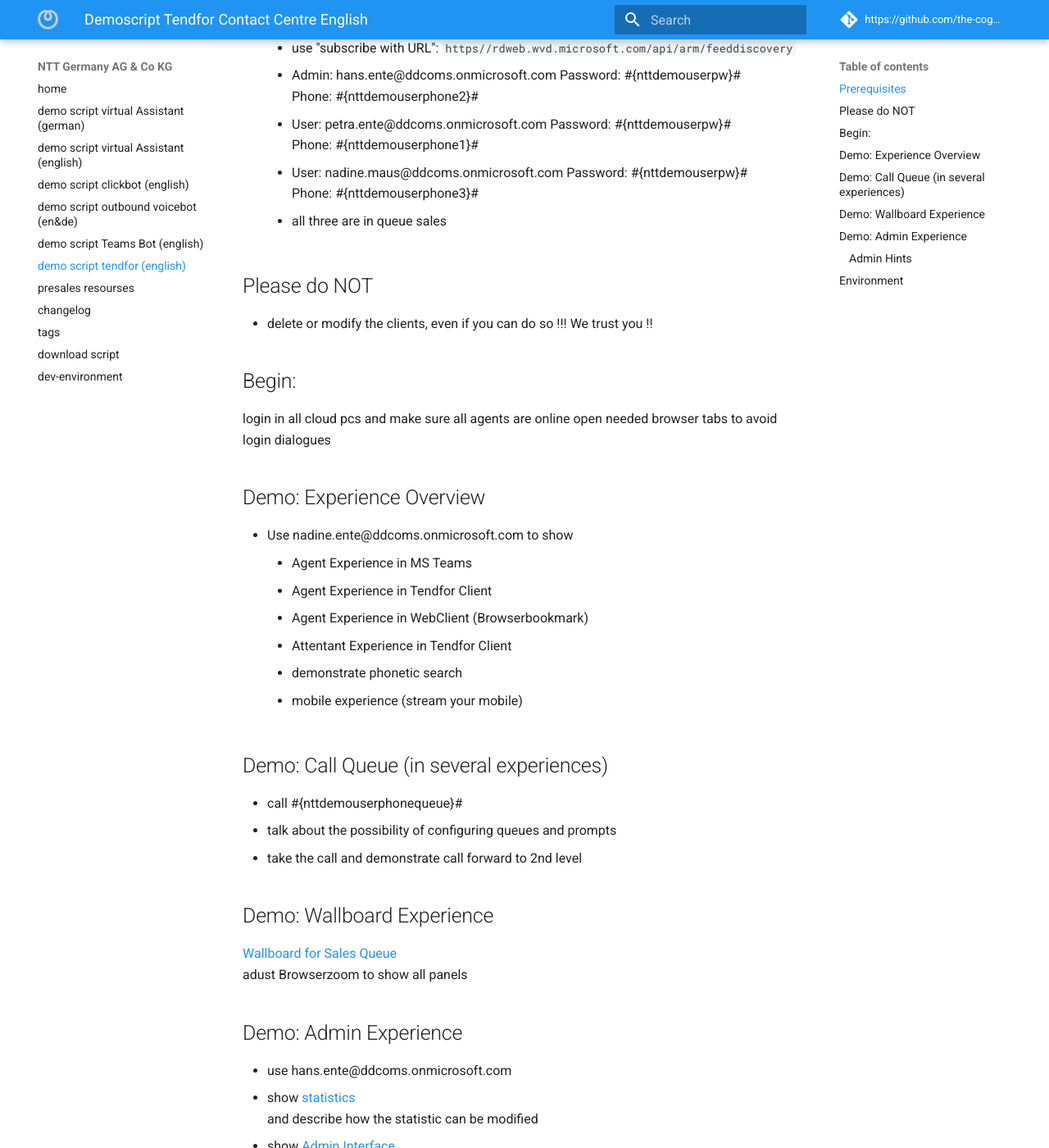
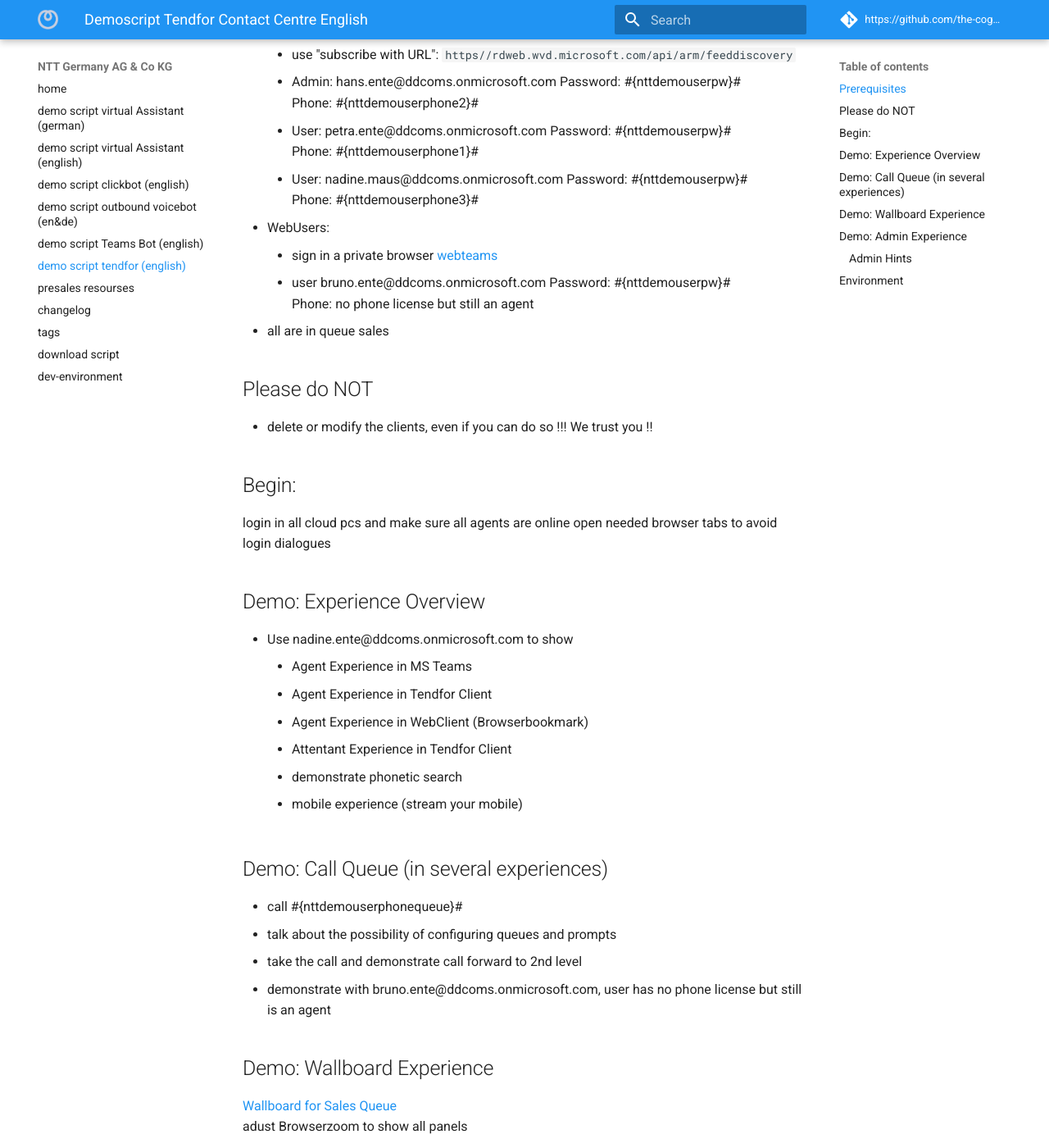
Before and after one commit to the-cognitiveservices-ninja/demo-environment, an MkDocs documentation site: the page built from docs/tendfor.md, in a window 1280 px wide and 1400 px high, scrolled down 310 px. Shown: the whole window at 82% size. Built offline with MkDocs 1.6.1 and Material for MkDocs 9.7.7, drawn with Linux system fonts in a browser that asks for light colours; comment, search, counter and statistics services are not loaded.

Commit message:
added webonly user bruno

```diff
--- a/docs/tendfor.md
+++ b/docs/tendfor.md
@@ -21,7 +21,12 @@
       Phone: #{nttdemouserphone1}#
     - User: nadine.maus@ddcoms.onmicrosoft.com Password: #{nttdemouserpw}#
       Phone: #{nttdemouserphone3}#
-    - all three are in queue sales
+
+   - WebUsers:
+    - sign in a private browser [webteams](https://teams.office.com)
+    - user bruno.ente@ddcoms.onmicrosoft.com Password: #{nttdemouserpw}#
+      Phone: no phone license but still an agent
+   - all  are in queue sales
 
 ## Please do NOT
   - delete or modify the clients, even if you can do so !!! We trust you !!
@@ -43,6 +48,7 @@
   - call #{nttdemouserphonequeue}#
   - talk about the possibility of configuring queues and prompts
   - take the call and demonstrate call forward to 2nd level
+  - demonstrate with bruno.ente@ddcoms.onmicrosoft.com, user has no phone license but still is an agent
 
 ## Demo: Wallboard Experience
   [Wallboard for Sales Queue](https://tendforhosting.cloudspace.se/wb/1)
```
